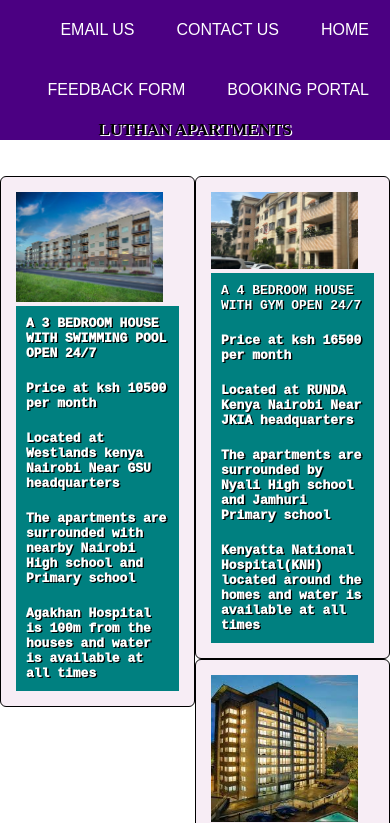
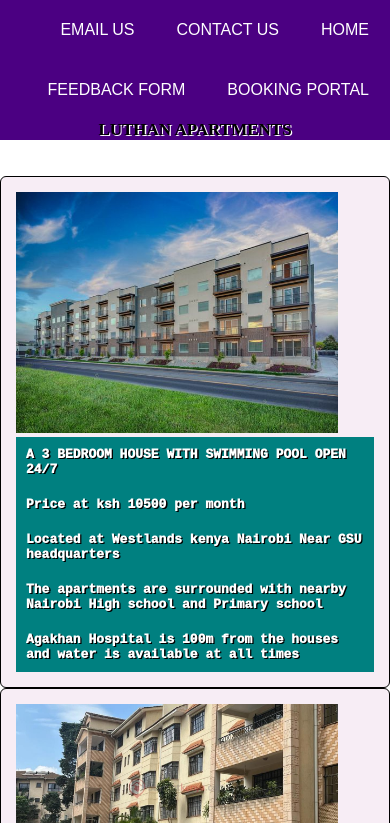
Before and after one commit to Lauprof/apartments, a plain HTML site: page index.html in a window 390 px wide. Shown: the top 823 px of the page. Drawn offline with Linux system fonts and the light colour scheme.

Commit message:
Update styles.css

```diff
--- a/styles.css
+++ b/styles.css
@@ -98,7 +98,7 @@ h1{
 @media screen and (max-width: 768px){
 
 .footer ol>li{
-	padding: 8px;
+	padding: 5px;
 
 }
 
@@ -112,4 +112,8 @@ h1{
 	font-size: 17px;
 	text-shadow: 1.3px 1.2px white;
 }
+.cols{
+	max-width: 100%;
+	float: none;
 }
+}
```
